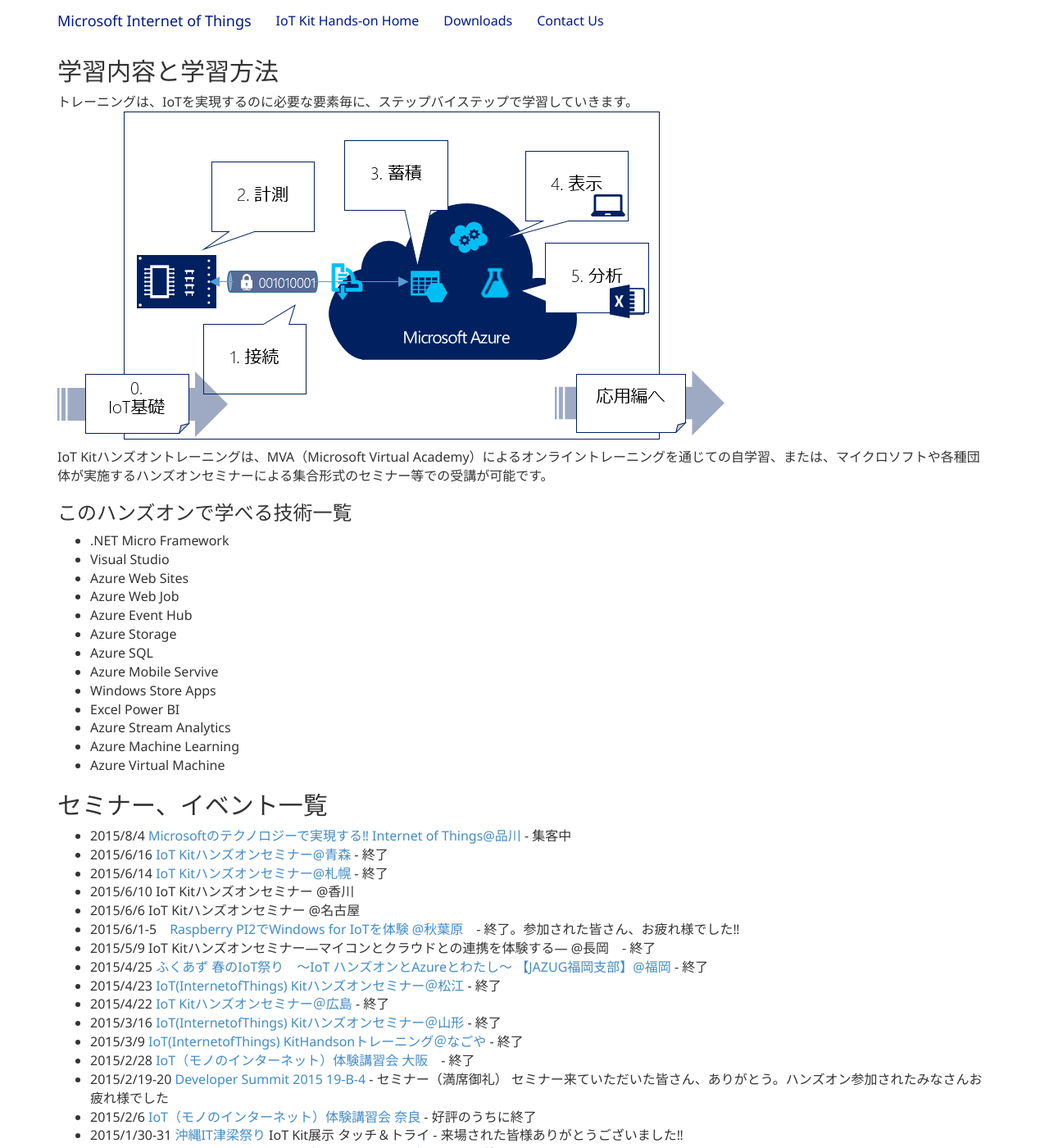
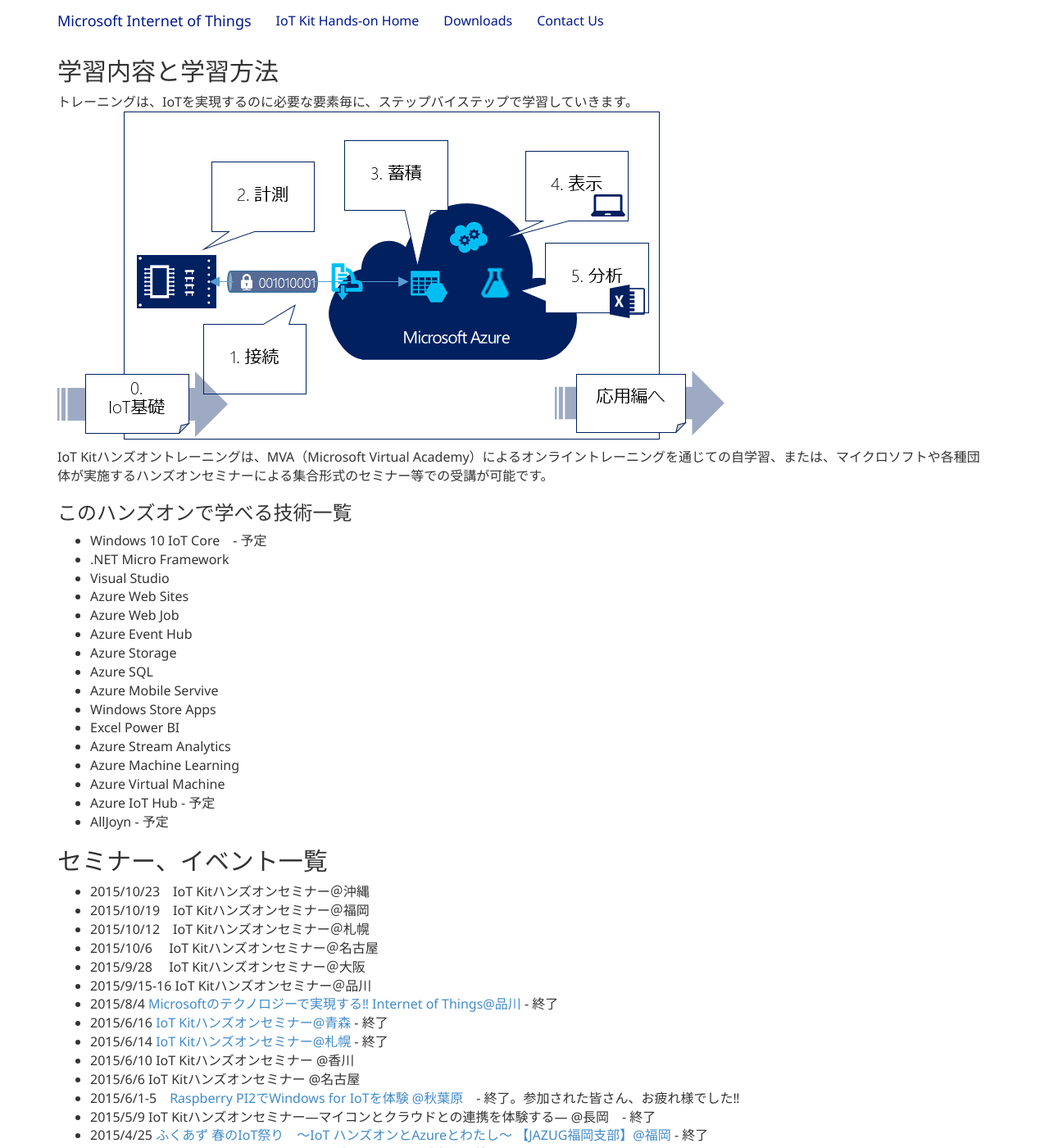
Before and after one commit to ms-iotkithol-jp/ms-iotkithol-jp.github.io, a Jekyll site: the page built from HowToLearn.md, in a window 1280 px wide and 1400 px high. Shown: the whole window at 82% size. Built offline with Jekyll 4.4.1, drawn with Linux system fonts in a browser that asks for light colours.

Commit message:
Update seminar plan

```diff
--- a/HowToLearn.md
+++ b/HowToLearn.md
@@ -13,6 +13,7 @@
 
 ### このハンズオンで学べる技術一覧
 
+* Windows 10 IoT Core　- 予定
 * .NET Micro Framework
 * Visual Studio
 * Azure Web Sites
@@ -26,10 +27,18 @@
 * Azure Stream Analytics
 * Azure Machine Learning
 * Azure Virtual Machine
+* Azure IoT Hub - 予定
+* AllJoyn - 予定
 
 ## セミナー、イベント一覧
 
-* 2015/8/4   [Microsoftのテクノロジーで実現する‼ Internet of Things@品川](https://msevents.microsoft.com/CUI/EventDetail.aspx?EventID=1032643458&Culture=ja-JP&community=0) - 集客中
+* 2015/10/23　IoT Kitハンズオンセミナー＠沖縄
+* 2015/10/19　IoT Kitハンズオンセミナー＠福岡
+* 2015/10/12　IoT Kitハンズオンセミナー＠札幌
+* 2015/10/6　 IoT Kitハンズオンセミナー＠名古屋
+* 2015/9/28　 IoT Kitハンズオンセミナー＠大阪
+* 2015/9/15-16 IoT Kitハンズオンセミナー＠品川
+* 2015/8/4   [Microsoftのテクノロジーで実現する‼ Internet of Things@品川](https://msevents.microsoft.com/CUI/EventDetail.aspx?EventID=1032643458&Culture=ja-JP&community=0) - 終了
 * 2015/6/16  [IoT Kitハンズオンセミナー@青森](https://sites.google.com/site/aomoriiot/H27/1) - 終了
 * 2015/6/14  [IoT Kitハンズオンセミナー@札幌](http://iot-algyan-do.connpass.com/event/15188/) - 終了
 * 2015/6/10  IoT Kitハンズオンセミナー @香川
```
Also changed, not shown: LetsBegin.md (+3 -0 lines).
